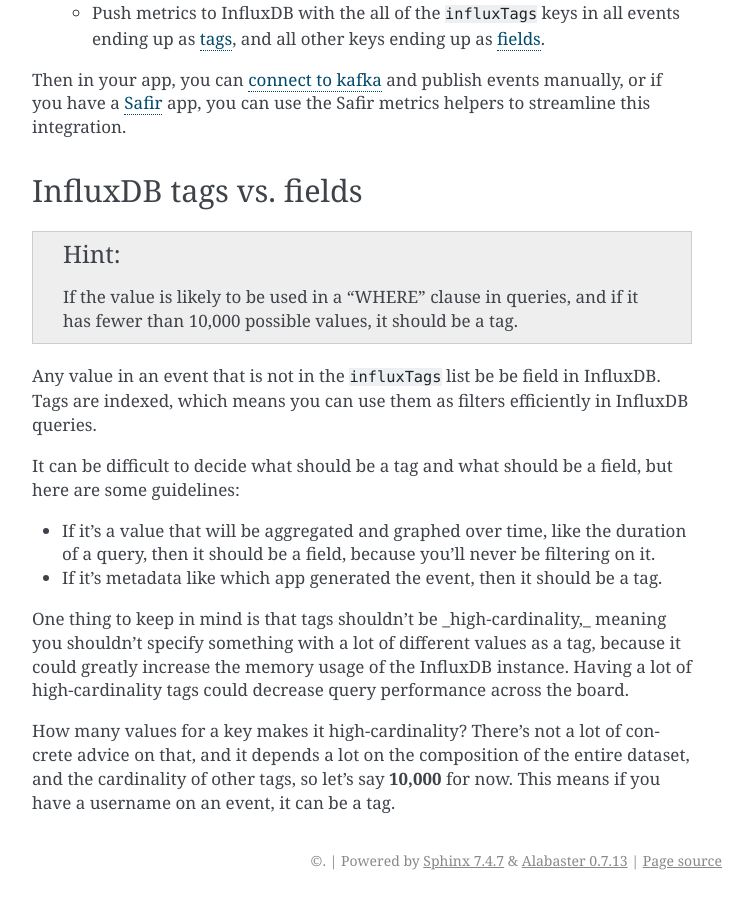
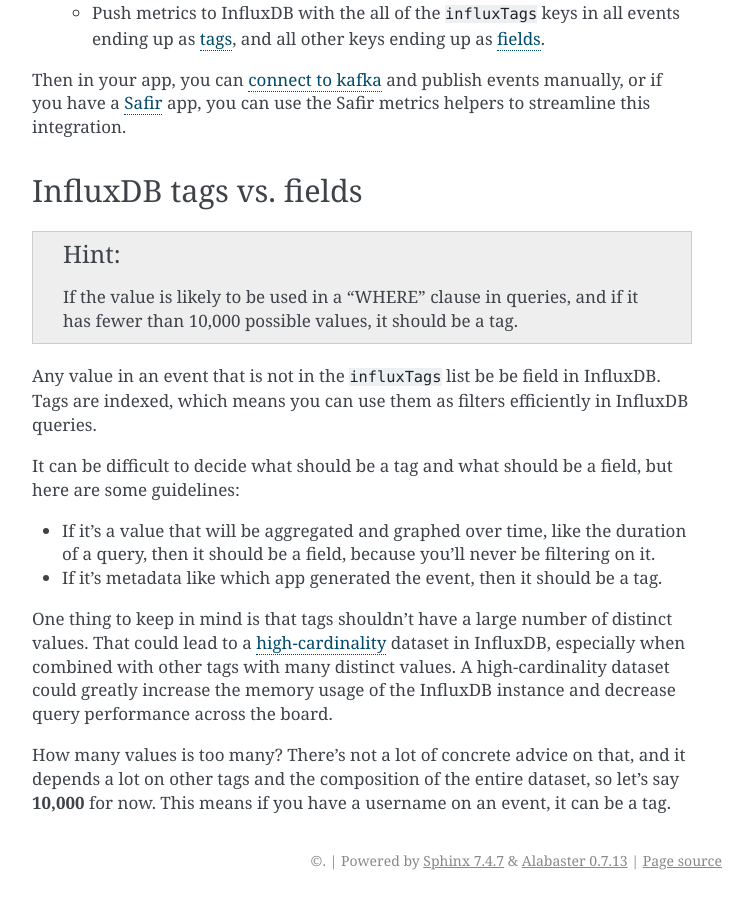
Before and after one commit to lsst-sqre/sasquatch, a Sphinx documentation site: the page built from docs/user-guide/app-metrics.rst, in a window 1280 px wide and 900 px high, scrolled down 992 px. Shown: the whole window, without its empty margins (388-1141 px from the left). Built offline with Sphinx 7.4.7, drawn with Linux system fonts in a browser that asks for light colours.

Commit message:
clarify high cardinality

```diff
--- a/docs/user-guide/app-metrics.rst
+++ b/docs/user-guide/app-metrics.rst
@@ -65,8 +65,11 @@
 * If it's a value that will be aggregated and graphed over time, like the duration of a query, then it should be a field, because you'll never be filtering on it.
 * If it's metadata like which app generated the event, then it should be a tag.
 
-One thing to keep in mind is that tags shouldn't be _high-cardinality,_ meaning you shouldn't specify something with a lot of different values as a tag, because it could greatly increase the memory usage of the InfluxDB instance.
-Having a lot of high-cardinality tags could decrease query performance across the board.
+One thing to keep in mind is that tags shouldn't have a large number of distinct values.
+That could lead to a `high-cardinality`_ dataset in InfluxDB, especially when combined with other tags with many distinct values.
+A high-cardinality dataset could greatly increase the memory usage of the InfluxDB instance and decrease query performance across the board.
 
-How many values for a key makes it high-cardinality?
-There's not a lot of concrete advice on that, and it depends a lot on the composition of the entire dataset, and the cardinality of other tags, so let's say **10,000** for now. This means if you have a username on an event, it can be a tag.
+How many values is too many?
+There's not a lot of concrete advice on that, and it depends a lot on other tags and the composition of the entire dataset, so let's say **10,000** for now. This means if you have a username on an event, it can be a tag.
+
+.. _high-cardinality: https://www.influxdata.com/blog/red-flags-of-high-cardinality-in-databases/
```
